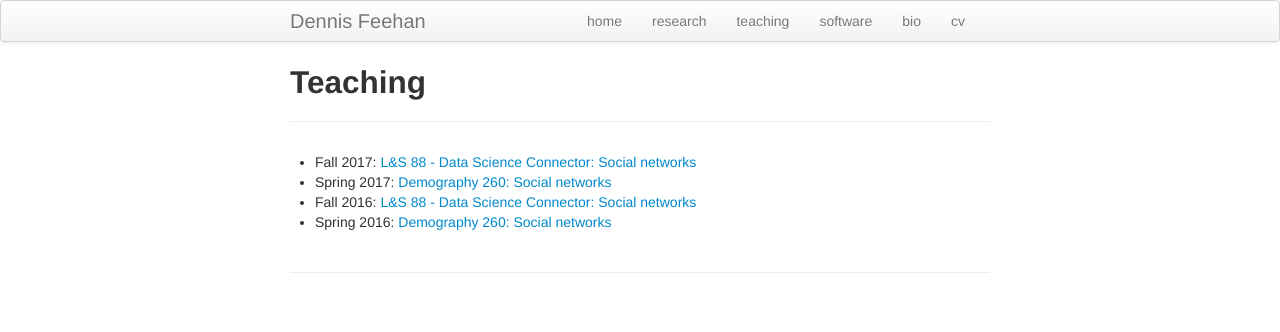
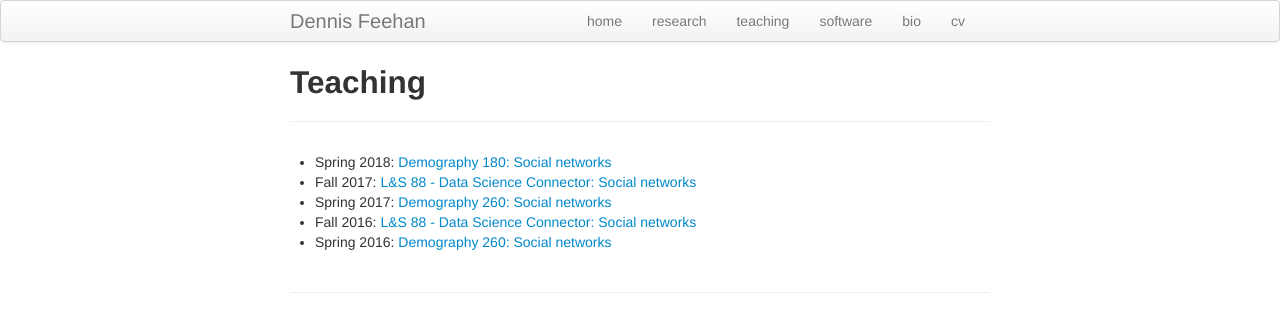
Before and after one commit to dfeehan/dfeehan.github.io, a Jekyll site: the page built from teaching.md, in a window 1280 px wide. Shown: the top 332 px of the page. Built offline with Jekyll 4.4.1, drawn with Linux system fonts in a browser that asks for light colours.

Commit message:
draft 180 syllabus link

```diff
--- a/teaching.md
+++ b/teaching.md
@@ -3,6 +3,7 @@ layout: page
 title: Teaching
 ---
 
+* Spring 2018: [Demography 180: Social networks](teaching/2018sp_demog180.html)
 * Fall 2017: [L&S 88 - Data Science Connector: Social networks](teaching/2017fa_ls88.html)
 * Spring 2017: [Demography 260: Social networks](teaching/201701_demog260.html)
 * Fall 2016: [L&S 88 - Data Science Connector: Social networks](teaching/2016fa_ls88.html)
```
